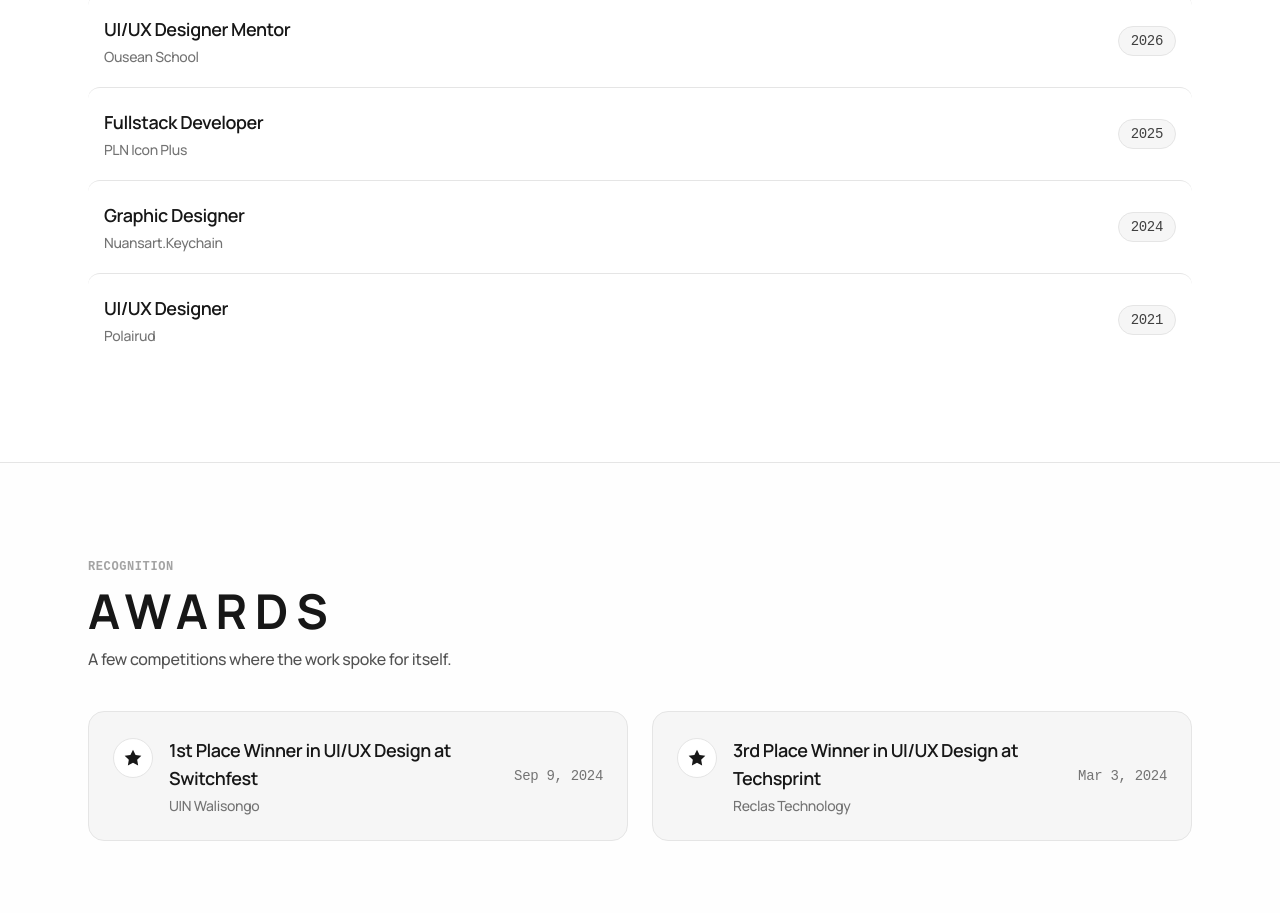
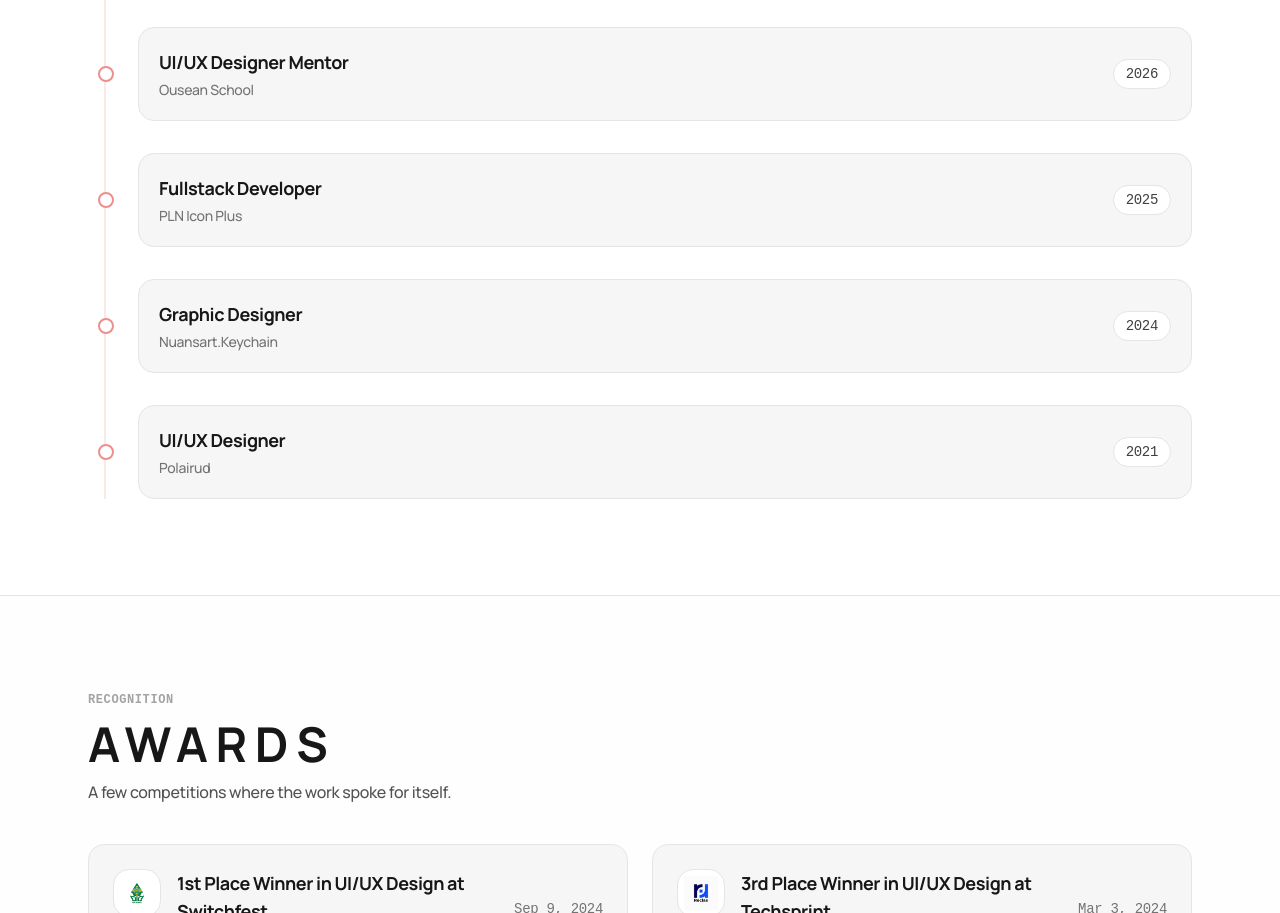
Before and after one commit to AugeusAune/auliaggr, a Nuxt app: page / in a window 1280 px wide. Shown: the part 1419-2332 px from the top of the page. Built offline with nearby package versions, Linux system fonts and the light colour scheme; a web font is replaced by a local one.

Commit message:
feat: add connected journey timeline and organization logos for awards

```diff
--- a/app/components/molecules/AwardCard.vue
+++ b/app/components/molecules/AwardCard.vue
@@ -10,17 +10,25 @@ defineProps<Props>()
 
 <template>
   <div
-    class="flex items-center justify-between p-5 sm:p-6 rounded-2xl bg-light border border-neutral-200 transition-all duration-300 hover:border-neutral-300 hover:shadow-sm"
+    class="flex items-center justify-between p-5 sm:p-6 rounded-2xl bg-light border border-neutral-200 transition-all duration-300 hover:border-primary/40 hover:bg-white shadow-2xs group"
   >
     <div class="flex items-start gap-4">
-      <div class="w-10 h-10 rounded-full bg-white flex items-center justify-center border border-neutral-200 text-dark flex-shrink-0 mt-0.5">
-        <svg class="w-5 h-5 fill-current" viewBox="0 0 24 24">
+      <div class="w-12 h-12 rounded-2xl bg-white flex items-center justify-center border border-neutral-200 text-dark flex-shrink-0 p-1.5 overflow-hidden shadow-2xs">
+        <img
+          v-if="award.logoUrl"
+          :src="award.logoUrl"
+          :alt="award.organization || award.title"
+          class="w-full h-full object-contain"
+          loading="lazy"
+          decoding="async"
+        />
+        <svg v-else class="w-5 h-5 fill-current text-primary" viewBox="0 0 24 24">
           <path d="M12 2l3.09 6.26L22 9.27l-5 4.87 1.18 6.88L12 17.77l-6.18 3.25L7 14.14 2 9.27l6.91-1.01L12 2z" />
         </svg>
       </div>
 
       <div class="flex flex-col gap-1">
-        <h4 class="font-semibold text-dark text-base sm:text-lg">
+        <h4 class="font-bold text-dark text-base sm:text-lg group-hover:text-black transition-colors">
           {{ award.title }}
         </h4>
         <p v-if="award.organization" class="text-neutral-500 text-sm font-medium">
@@ -29,7 +37,7 @@ defineProps<Props>()
       </div>
     </div>
 
-    <span class="text-xs sm:text-sm font-mono text-neutral-500 flex-shrink-0 ml-4">
+    <span class="text-xs sm:text-sm font-mono text-neutral-500 flex-shrink-0 ml-4 font-medium">
       {{ award.date }}
     </span>
   </div>
--- a/app/components/molecules/JourneyCard.vue
+++ b/app/components/molecules/JourneyCard.vue
@@ -10,11 +10,14 @@ defineProps<Props>()
 </script>
 
 <template>
-  <div
-    class="flex items-center justify-between py-4 sm:py-5 border-b border-neutral-200 transition-colors hover:bg-neutral-50/50 px-2 sm:px-4 rounded-xl"
-  >
+  <div class="relative flex items-center justify-between p-4 sm:p-5 rounded-2xl bg-light border border-neutral-200 transition-all duration-300 hover:border-primary/40 hover:bg-white group shadow-2xs">
+    <!-- Milestone indicator dot placed on the timeline vertical line -->
+    <span
+      class="absolute -left-[33px] sm:-left-[41px] top-1/2 -translate-y-1/2 w-4 h-4 rounded-full bg-white border-2 border-primary group-hover:scale-125 group-hover:bg-primary transition-all duration-300 shadow-xs"
+    />
+
     <div class="flex flex-col gap-1">
-      <h4 class="font-semibold text-dark text-base sm:text-lg">
+      <h4 class="font-bold text-dark text-base sm:text-lg group-hover:text-black transition-colors">
         {{ milestone.role }}
       </h4>
       <p class="text-neutral-500 text-sm font-medium">
@@ -23,7 +26,7 @@ defineProps<Props>()
     </div>
 
     <div class="flex items-center">
-      <AppBadge variant="default" class="font-mono text-xs sm:text-sm !px-3 !py-1">
+      <AppBadge variant="default" class="font-mono text-xs sm:text-sm !px-3 !py-1 !bg-white !border-neutral-200 group-hover:!border-primary/30 transition-colors">
         {{ milestone.year }}
       </AppBadge>
     </div>
--- a/app/components/organisms/JourneySection.vue
+++ b/app/components/organisms/JourneySection.vue
@@ -11,10 +11,10 @@ defineProps<Props>()
 </script>
 
 <template>
-  <section class="w-full py-16 sm:py-24 border-b border-neutral-200">
+  <section class="w-full py-16 sm:py-24 border-b border-neutral-200 bg-white">
     <div class="max-w-6xl mx-auto px-4 sm:px-6 flex flex-col gap-10 sm:gap-14">
       <div class="flex flex-col gap-3 max-w-2xl">
-        <span class="text-xs font-mono font-semibold uppercase tracking-wider text-neutral-400">
+        <span class="text-xs font-mono font-semibold uppercase tracking-wider text-primary">
           Career Timeline
         </span>
         <AppHeading as="h2" size="2xl" :spaced="true">
@@ -25,7 +25,8 @@ defineProps<Props>()
         </p>
       </div>
 
-      <div class="flex flex-col divide-y divide-neutral-200">
+      <!-- Connected Timeline with Continuous Line -->
+      <div class="relative pl-6 sm:pl-8 border-l-2 border-primary/20 space-y-6 sm:space-y-8 ml-3 sm:ml-4">
         <JourneyCard
           v-for="item in milestones"
           :key="`${item.company}-${item.year}`"
```
Also changed, not shown: 1 other file (tests, documents, lock files or other folders).
